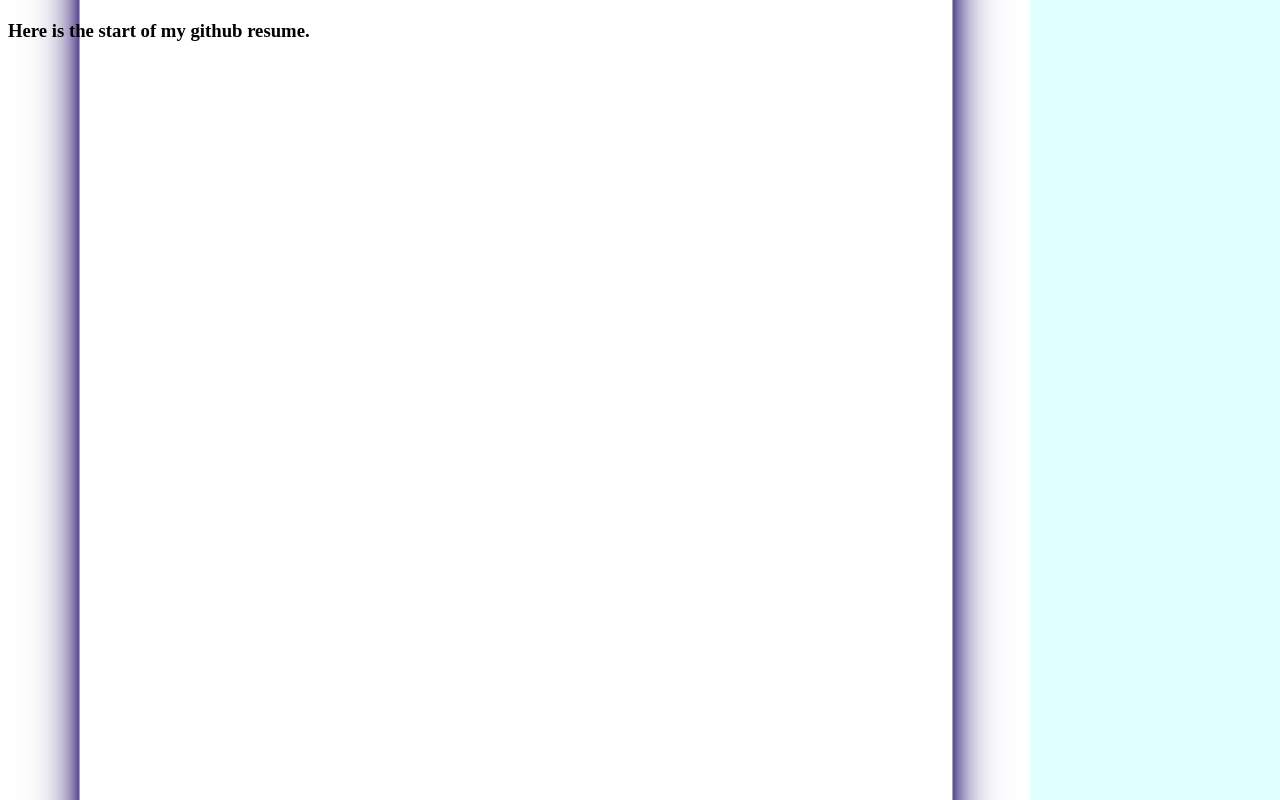
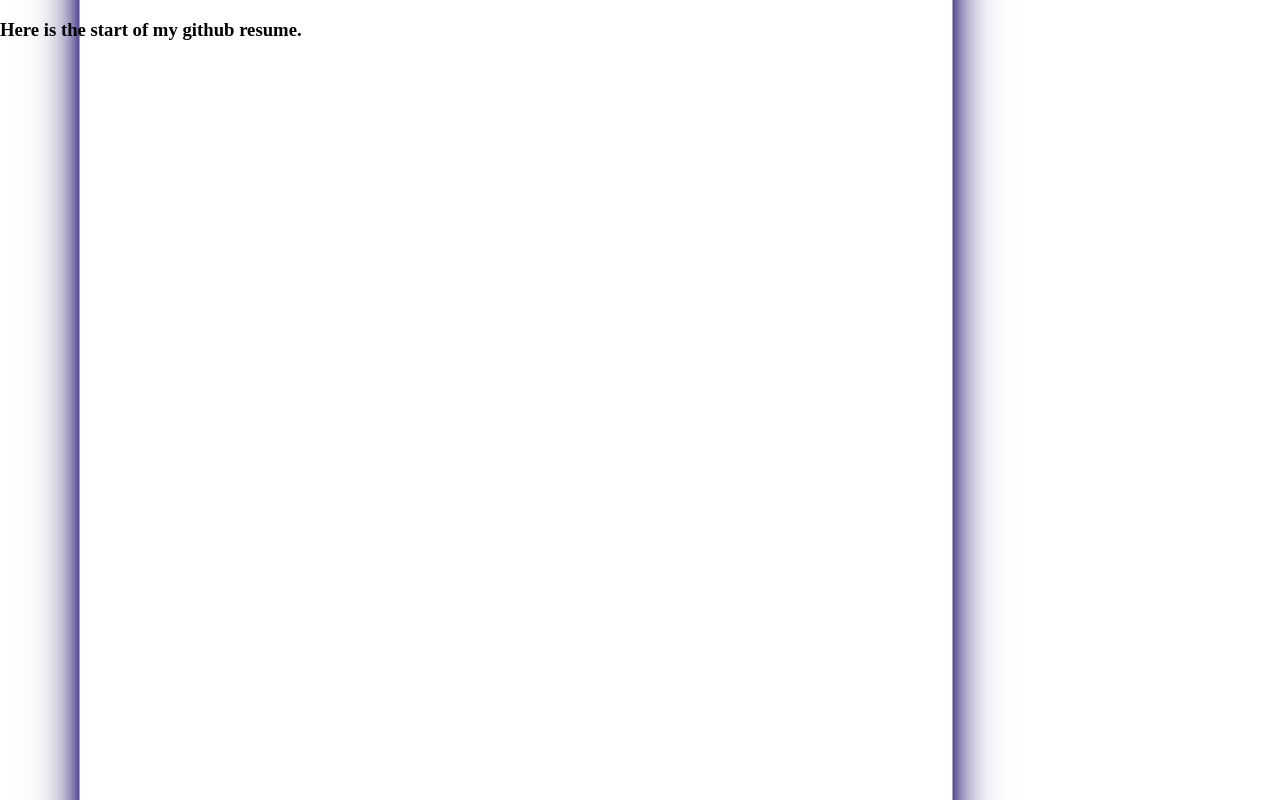
Before and after one commit to DuaneLakoduk/duanelakoduk.github.io, a plain HTML site: page index.html in a window 1280 px wide. Drawn offline with Linux system fonts and the light colour scheme.

Commit message:
Update style.css

```diff
--- a/style.css
+++ b/style.css
@@ -1,6 +1,6 @@
 body {
-  background-color: #e0ffff;
   margin-top: 20px;
+  margin: auto;
   background-image: url('purpleGrad_horiz.jpg');
   background-repeat: repeat-y;
 }
```
